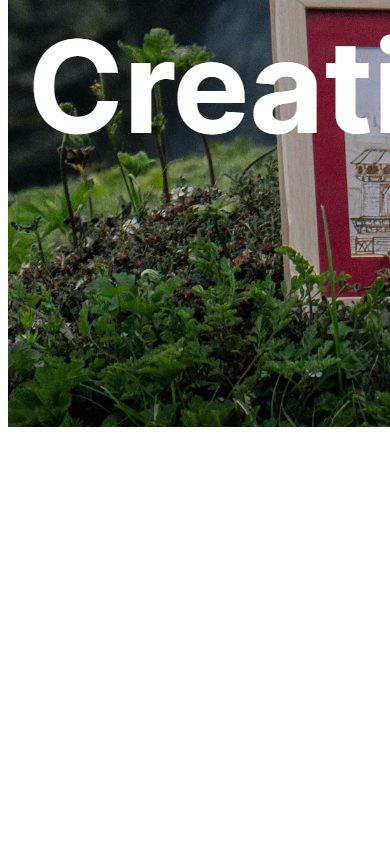
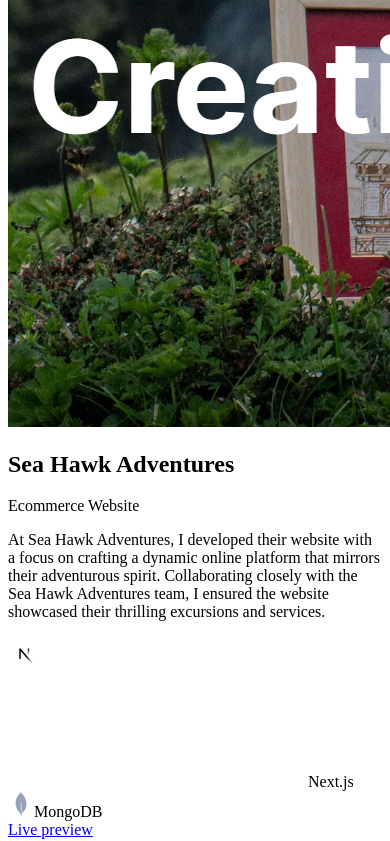
Before and after one commit to in-deepaknegi/deepaknegi-in, a Next.js app: page /home/Works in a window 390 px wide. Shown: the part 1156-1997 px from the top of the page. Before the commit the page ends 1595 px from the top, so only its background shows below. Built offline with nearby package versions, Linux system fonts and the light colour scheme.

Commit message:
updated works section

```diff
--- a/pages/home/Works.jsx
+++ b/pages/home/Works.jsx
@@ -5,9 +5,8 @@ import Mrida from '@/public/mridakriti.png'
 const Works = () => {
     return (
         <section className='relative isolate'>
-
             <div className='relative mx-auto max-w-7xl  px-4 pt-16 sm:px-6 lg:px-8 lg:pt-10'>
-                <div className='max-w-3xl text-left mb-12'>
+                <div className='max-w-3xl text-left mb-4'>
                     <h2 className='mt-2 text-3xl font-bold tracking-[-0.025em] text-gray-900 sm:text-5xl'>
                         Check out my <span className='text-transparent bg-clip-text bg-gradient-to-r from-[#f6550c] via-[#d01147] to-[#5c4fdc]'>latest works</span>
 
@@ -16,18 +15,23 @@ const Works = () => {
                         Experience the advantage of an all-inclusive project solution, where excellence, speed, and responsiveness converge to ensure the highest quality outcome.
                     </p>
                 </div>
-                <div className='mx-auto grid max-w-4xl grid-cols-1 gap-x-8 gap-y-16 bg-gray-100 rounded-xl xl:max-w-none lg:grid-cols-3'>
-                    <div className="flex flex-col lg:pb-6 px-4 mt-4">
-                        <h1 className="mt-4 text-4xl font-extrabold leading-none tracking-tight text-slate-900 sm:text-5xl sm:leading-[3.5rem]">
+
+                <div className='bg-gray-100 rounded-xl'>
+                    <div className='flex gap-6 px-4 pt-7'>
+                        <h1 className="text-4xl font-extrabold leading-none tracking-tight text-slate-900 sm:text-5xl sm:leading-[3.5rem]">
                             Mridakriti
                         </h1>
-                        <div className="order-first flex items-center gap-2">
-                            <p className="text-base font-semibold leading-7 text-slate-500">Ecommerce Website</p>
+                        <div className="my-auto hidden border rounded-xl px-3 py-[0.75] md:block">
+                            <p className="text-base font-semibold text-slate-500">Ecommerce Website</p>
                         </div>
+                    </div>
+
+                    <div className='mx-auto grid max-w-4xl grid-cols-1 gap-x-8 gap-y-16 xl:max-w-none lg:grid-cols-3'>
+                        <div className="flex flex-col lg:pb-8 px-4 mt-4">
                             <p className="mt-6 text-base leading-7 text-slate-700">
-                            I developed Mridakriti&apos;s website, contributing to the creation of a modern and user-friendly online presence. Leveraging my expertise, I collaborated closely with Mridakriti to design a responsive website and ensuring an engaging and seamless user experien
+                                I developed Mridakriti&apos;s website, contributing to the creation of a modern and user-friendly online presence. Leveraging my expertise, I collaborated closely with Mridakriti to design a responsive website and ensuring an engaging and seamless user experience.
                             </p>
-                        <div className="flex flex-wrap mt-5">
+                            <div className="flex flex-wrap mt-10">
                                 <div className="flex items-center text-sm font-medium text-slate-500">
                                     <svg fill="none" xmlns="http://www.w3.org/2000/svg" className="h-8 w-8 flex-none stroke-current text-slate-400" strokeWidth="1.5" strokeLinecap="round" strokeLinejoin="round"><defs>
                                         <linearGradient id="next-icon-gradient-a" x1="15.125" y1="18.25" x2="24.25" y2="27.375" gradientUnits="userSpaceOnUse">
@@ -72,8 +76,76 @@ const Works = () => {
                             <Image
                                 src={Mrida}
                                 alt='mridakriti'
-                            className='relative mt-4 z-20 rounded-xl bg-slate-200 shadow-xl shadow-black/20 ring-1 ring-slate-900/5 lg:mt-12'
+                                className='relative z-20 rounded-xl bg-slate-200 shadow-xl shadow-black/20 ring-1 ring-slate-900/5'
                             />
+                        </div>
+                    </div>
+
+                </div>
+
+                <div className='bg-gray-100 rounded-xl mt-28'>
+                    <div className='flex gap-6 px-4 pt-7'>
+                        <h1 className="text-4xl font-extrabold leading-none tracking-tight text-slate-900 sm:text-5xl sm:leading-[3.5rem]">
+                            Sea Hawk Adventures
+                        </h1>
+                        <div className="my-auto hidden border rounded-xl px-3 py-[0.75] md:block">
+                            <p className="text-base font-semibold text-slate-500">Ecommerce Website</p>
+                        </div>
+                    </div>
+
+                    <div className='mx-auto grid max-w-4xl grid-cols-1 gap-x-8 gap-y-16 xl:max-w-none lg:grid-cols-3'>
+                        <div className="flex flex-col lg:pb-8 px-4 mt-4">
+                            <p className="mt-6 text-base leading-7 text-slate-700">
+                                At Sea Hawk Adventures, I developed their website with a focus on crafting a dynamic online platform that mirrors their adventurous spirit. Collaborating closely with the Sea Hawk Adventures team, I ensured the website showcased their thrilling excursions and services.
+                            </p>
+                            <div className="flex flex-wrap mt-10">
+                                <div className="flex items-center text-sm font-medium text-slate-500">
+                                    <svg fill="none" xmlns="http://www.w3.org/2000/svg" className="h-8 w-8 flex-none stroke-current text-slate-400" strokeWidth="1.5" strokeLinecap="round" strokeLinejoin="round"><defs>
+                                        <linearGradient id="next-icon-gradient-a" x1="15.125" y1="18.25" x2="24.25" y2="27.375" gradientUnits="userSpaceOnUse">
+                                            <stop offset=".24" stopColor="currentColor"></stop>
+                                            <stop offset="1" stopColor="currentColor" stopOpacity="0"></stop>
+                                        </linearGradient>
+                                        <linearGradient id="next-icon-gradient-b" x1="20.5" y1="11.25" x2="20.5" y2="18.25" gradientUnits="userSpaceOnUse">
+                                            <stop stopColor="currentColor">
+                                            </stop>
+                                            <stop offset="1" stopColor="currentColor" stopOpacity="0">
+                                            </stop>
+                                        </linearGradient>
+                                    </defs>
+                                        <path d="M16.25 28.5c6.765 0 12.25-5.485 12.25-12.25S23.015 4 16.25 4 4 9.485 4 16.25 9.485 28.5 16.25 28.5Z"></path><path d="M12 21.5V12l12.25 14.25" stroke="url(#next-icon-gradient-a)"></path><path d="M21.25 12a.75.75 0 1 0-1.5 0v8.17l1.5 1.64V12Z" fill="url(#next-icon-gradient-b)" strokeWidth="0">
+                                        </path>
+                                    </svg>
+                                    <span className="ml-2.5">Next.js</span>
+                                </div>
+                                <div className="flex items-center text-sm font-medium text-slate-500 ml-6">
+                                    <svg fill="#94a3b8" width="26" height="26" viewBox="0 0 32 32" version="1.1" xmlns="http://www.w3.org/2000/svg"><g id="SVGRepo_bgCarrier" strokeWidth="0"></g><g id="SVGRepo_tracerCarrier" strokeLinecap="round" strokeLinejoin="round"></g><g id="SVGRepo_iconCarrier"> <title>mongodb</title> <path d="M15.821 23.185s0-10.361 0.344-10.36c0.266 0 0.612 13.365 0.612 13.365-0.476-0.056-0.956-2.199-0.956-3.005zM22.489 12.945c-0.919-4.016-2.932-7.469-5.708-10.134l-0.007-0.006c-0.338-0.516-0.647-1.108-0.895-1.732l-0.024-0.068c0.001 0.020 0.001 0.044 0.001 0.068 0 0.565-0.253 1.070-0.652 1.409l-0.003 0.002c-3.574 3.034-5.848 7.505-5.923 12.508l-0 0.013c-0.001 0.062-0.001 0.135-0.001 0.208 0 4.957 2.385 9.357 6.070 12.115l0.039 0.028 0.087 0.063q0.241 1.784 0.412 3.576h0.601c0.166-1.491 0.39-2.796 0.683-4.076l-0.046 0.239c0.396-0.275 0.742-0.56 1.065-0.869l-0.003 0.003c2.801-2.597 4.549-6.297 4.549-10.404 0-0.061-0-0.121-0.001-0.182l0 0.009c-0.003-0.981-0.092-1.94-0.261-2.871l0.015 0.099z"></path> </g></svg>
+                                    <span className="ml-2.5">MongoDB</span>
+                                </div>
+
+                            </div>
+                            <div className="mt-8 flex gap-4">
+                                <a href="https://www.mridakriti.com/" className="inline-flex justify-center rounded-lg text-sm font-semibold py-3 px-4 bg-slate-900 text-white hover:bg-slate-700" target="_blank">
+                                    <span>
+                                        <span className="inline-flex items-center">
+                                            <span>Live preview</span>
+                                            <svg viewBox="0 0 20 20" className="ml-1.5 h-5 w-5 fill-slate-400" fillRule="evenodd" clipRule="evenodd"><path d="M7 3.25H3.25v13.5h13.5V13h-1.5v2.25H4.75V4.75H7v-1.5Zm9.75 0H10v1.5h4.19l-5.72 5.72 1.06 1.06 5.72-5.72V10h1.5V3.25Z"></path></svg>
+                                        </span>
+                                    </span>
+                                </a>
+                                <a href="#pricing" className="inline-flex justify-center rounded-lg text-sm font-semibold py-3 px-4 bg-white/0 text-slate-900 ring-1 ring-slate-900/10 hover:bg-white/25 hover:ring-slate-900/15 ">
+                                    <span>Get this template
+                                        <span aria-hidden="true" className="text-black/25">→</span>
+                                    </span>
+                                </a>
+                            </div>
+                        </div>
+                        <div className='block px-4 w-full mb-4 lg:absolute lg:w-[65%] lg:px-0 lg:right-[-1rem] lg:col-span-2'>
+                            <Image
+                                src={Mrida}
+                                alt='mridakriti'
+                                className='relative z-20 rounded-xl bg-slate-200 mt-0 lg:mt-6 shadow-xl shadow-black/20 ring-1 ring-slate-900/5'
+                            />
+                        </div>
                     </div>
                 </div>
             </div>
```
Lines whose indentation alone changed are shown as unchanged.
